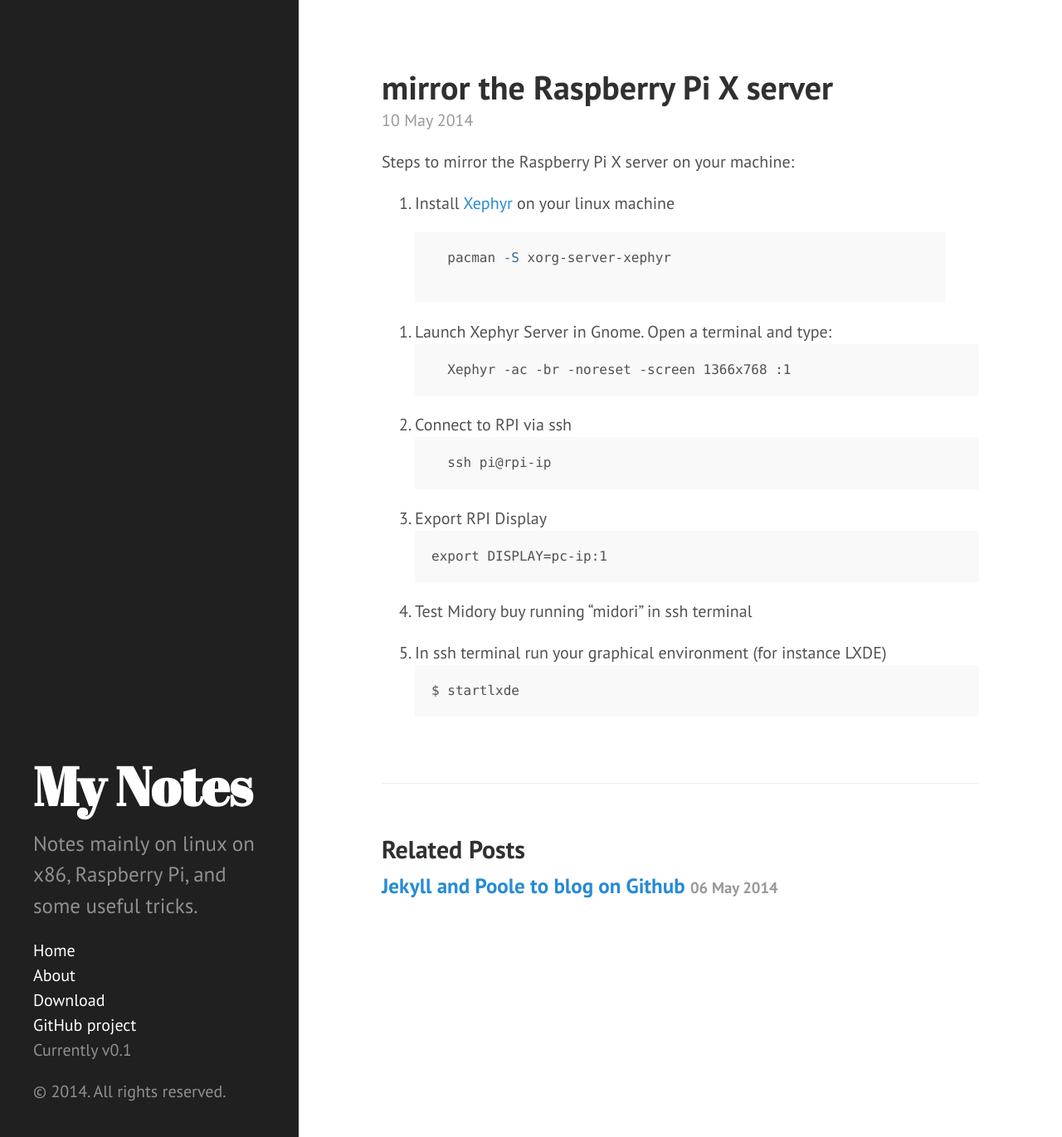
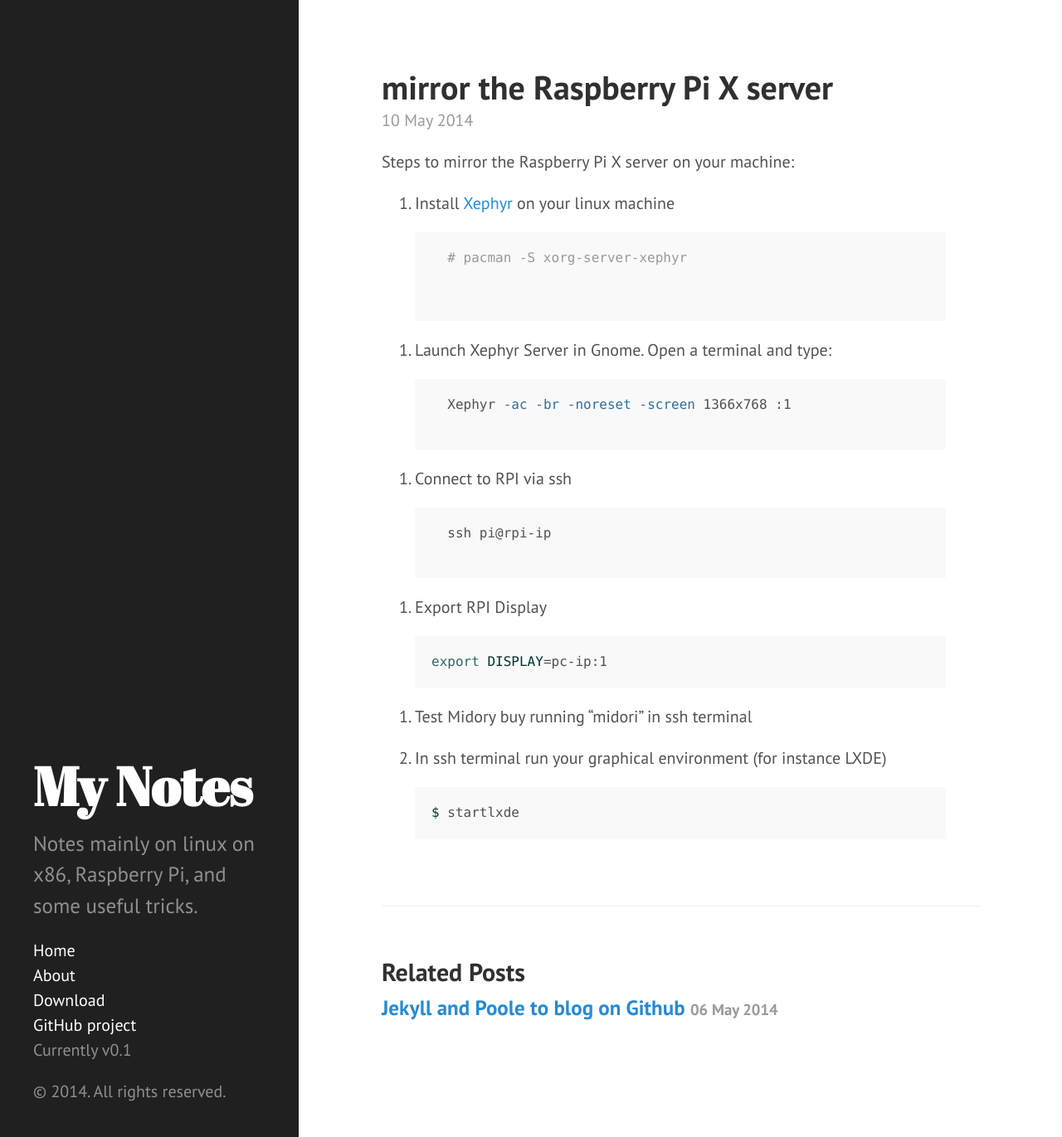
Before and after one commit to prosciutboy/prosciutboy.github.io, a Jekyll site: the page built from _posts/2014-05-10-mirror-raspberry-Pi-X server-on-your-linux-machine.md, in a window 1280 px wide and 1371 px high. Shown: the whole window at 83% size. Built offline with Jekyll 4.4.1, drawn with Linux system fonts in a browser that asks for light colours; Markdown is read by kramdown in place of the engine named in the settings.

Commit message:
update highlight markdown

````diff
--- a/_posts/2014-05-10-mirror-raspberry-Pi-X server-on-your-linux-machine.md
+++ b/_posts/2014-05-10-mirror-raspberry-Pi-X server-on-your-linux-machine.md
@@ -7,27 +7,27 @@ Steps to mirror the Raspberry Pi X server on your machine:
 
 1. Install [Xephyr](http://en.wikipedia.org/wiki/Xephyr "Xephyr on wikipedia") on your linux machine
   {% highlight sh %}
-  pacman -S xorg-server-xephyr
+  # pacman -S xorg-server-xephyr
   {% endhighlight %}
 
 2. Launch Xephyr Server in Gnome. Open a terminal and type:
-  ```Shell
+  {% highlight sh %}
   Xephyr -ac -br -noreset -screen 1366x768 :1
-  ```
+  {% endhighlight %}
 
 3. Connect to RPI via ssh
-  ```Shell
+  {% highlight sh %}
   ssh pi@rpi-ip
-  ```
+  {% endhighlight %}
 
 4. Export RPI Display
-```Shell
+{% highlight sh %}
 export DISPLAY=pc-ip:1
-```
+{% endhighlight %}
 
 5. Test Midory buy running "midori" in ssh terminal
 
 6. In ssh terminal run your graphical environment (for instance LXDE)
-```Shell
+{% highlight sh %}
 $ startlxde
-```
+{% endhighlight %}
````
